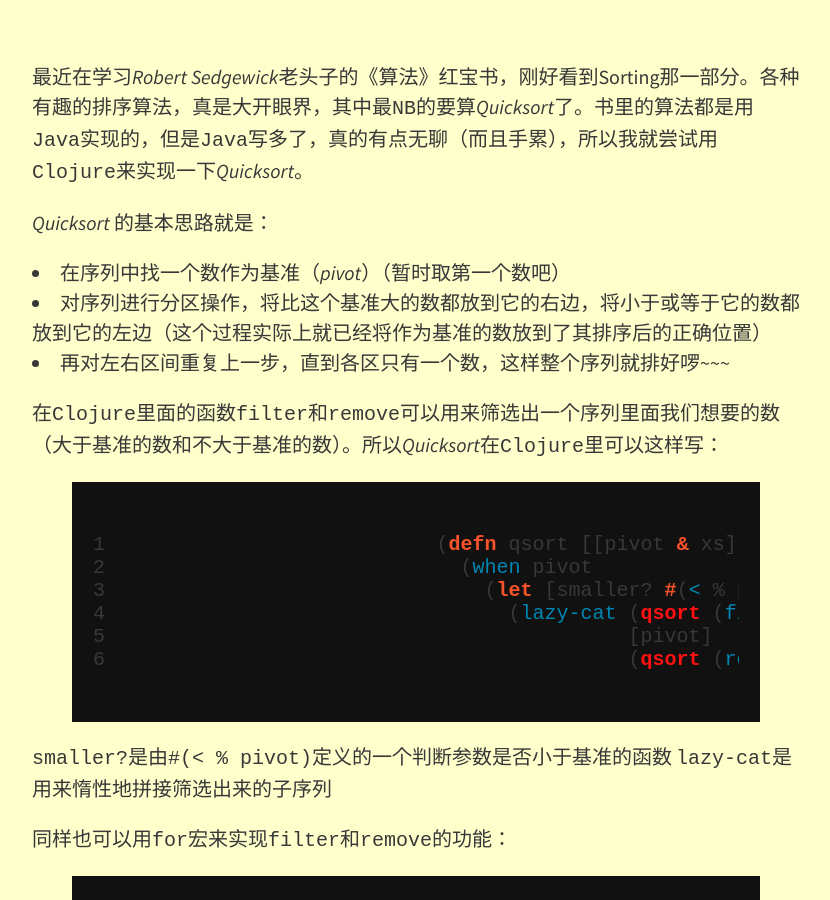
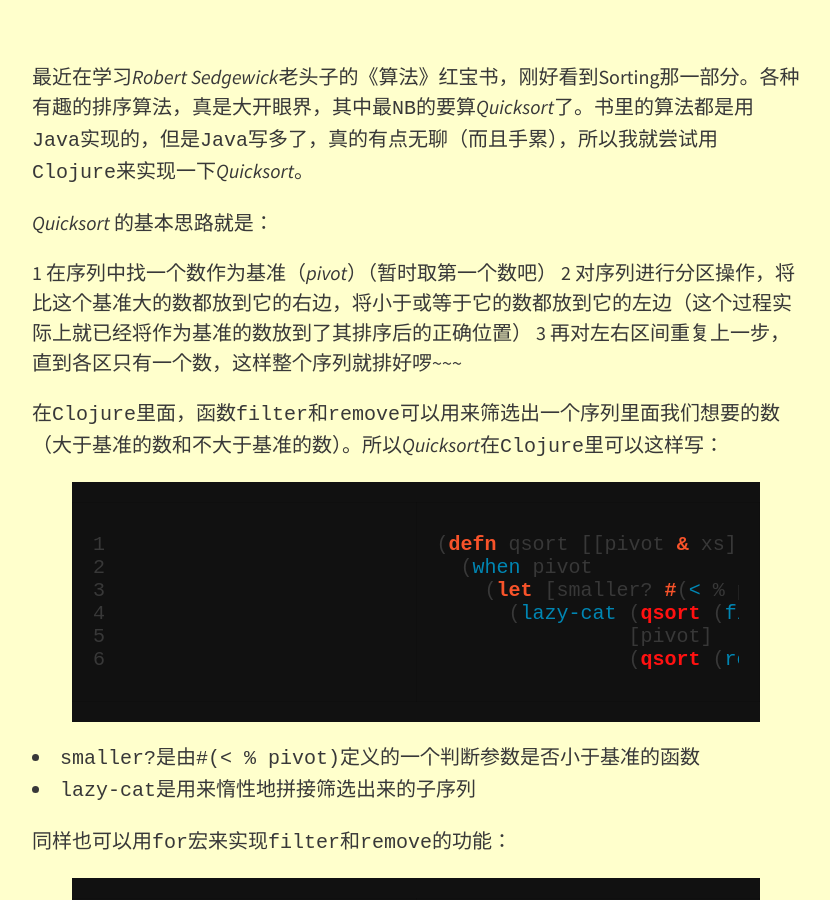
Before and after one commit to ChuitoChan/ChuitoChan.github.io, a Jekyll site: the page built from _posts/2015-07-26-quicksort-in-clojure.md, in a window 1280 px wide and 900 px high, scrolled down 414 px. Shown: the whole window, without its empty margins (224-1054 px from the left). Built offline with Jekyll 4.4.1, drawn with Linux system fonts in a browser that asks for light colours; nearby versions of some CDN libraries.

Commit message:
Update 2015-07-26-quicksort-in-clojure.md

```diff
--- a/_posts/2015-07-26-quicksort-in-clojure.md
+++ b/_posts/2015-07-26-quicksort-in-clojure.md
@@ -8,13 +8,11 @@
 
 *Quicksort* 的基本思路就是：
 
-* 在序列中找一个数作为基准（*pivot*）（暂时取第一个数吧）
-* 对序列进行分区操作，将比这个基准大的数都放到它的右边，将小于或等于它的数都放到它的左边（这个过程实际上就已经将作为基准的数放到了其排序后的正确位置）
-* 再对左右区间重复上一步，直到各区只有一个数，这样整个序列就排好啰~~~
+1 在序列中找一个数作为基准（*pivot*）（暂时取第一个数吧）
+2 对序列进行分区操作，将比这个基准大的数都放到它的右边，将小于或等于它的数都放到它的左边（这个过程实际上就已经将作为基准的数放到了其排序后的正确位置）
+3 再对左右区间重复上一步，直到各区只有一个数，这样整个序列就排好啰~~~
 
-在`Clojure`里面的函数`filter`和`remove`可以用来筛选出一个序列里面我们想要的数（大于基准的数和不大于基准的数）。所以*Quicksort*在`Clojure`里可以这样写：<br>
-
-
+在`Clojure`里面，函数`filter`和`remove`可以用来筛选出一个序列里面我们想要的数（大于基准的数和不大于基准的数）。所以*Quicksort*在`Clojure`里可以这样写：
 
 {% highlight clojure linenos %}
 (defn qsort [[pivot & xs]]
@@ -25,13 +23,10 @@
                 (qsort (remove smaller? xs))))))
 {% endhighlight clojure %}
 
-`smaller?`是由`#(< % pivot)`定义的一个判断参数是否小于基准的函数
-`lazy-cat`是用来惰性地拼接筛选出来的子序列
+* `smaller?`是由`#(< % pivot)`定义的一个判断参数是否小于基准的函数
+* `lazy-cat`是用来惰性地拼接筛选出来的子序列
 
-同样也可以用`for`宏来实现`filter`和`remove`的功能：<br>
-
-
-
+同样也可以用`for`宏来实现`filter`和`remove`的功能：
 
 {% highlight clojure linenos %}
 (defn qsort [[pivot & xs]]
```
